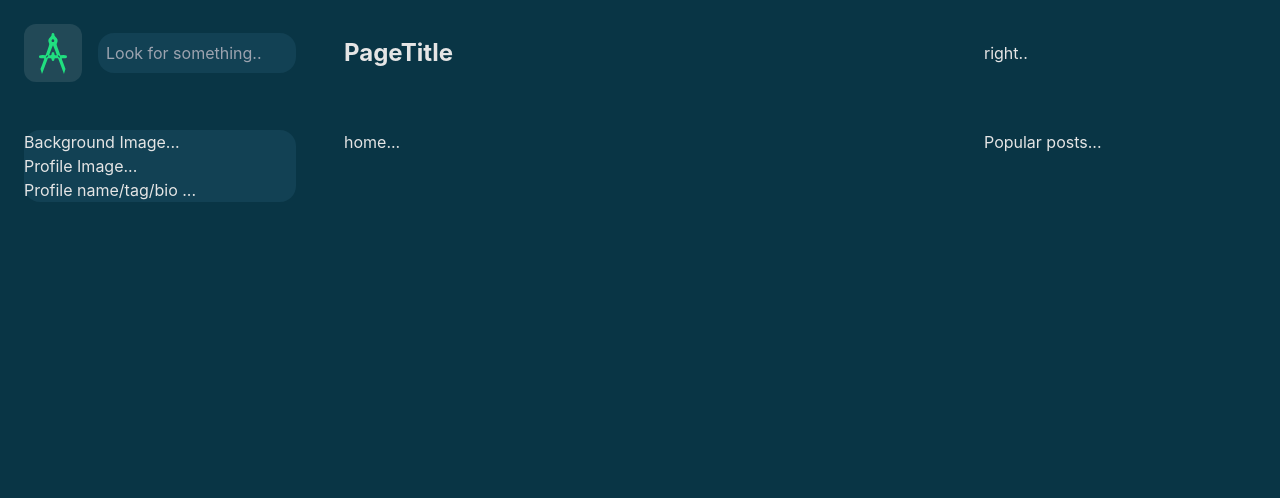
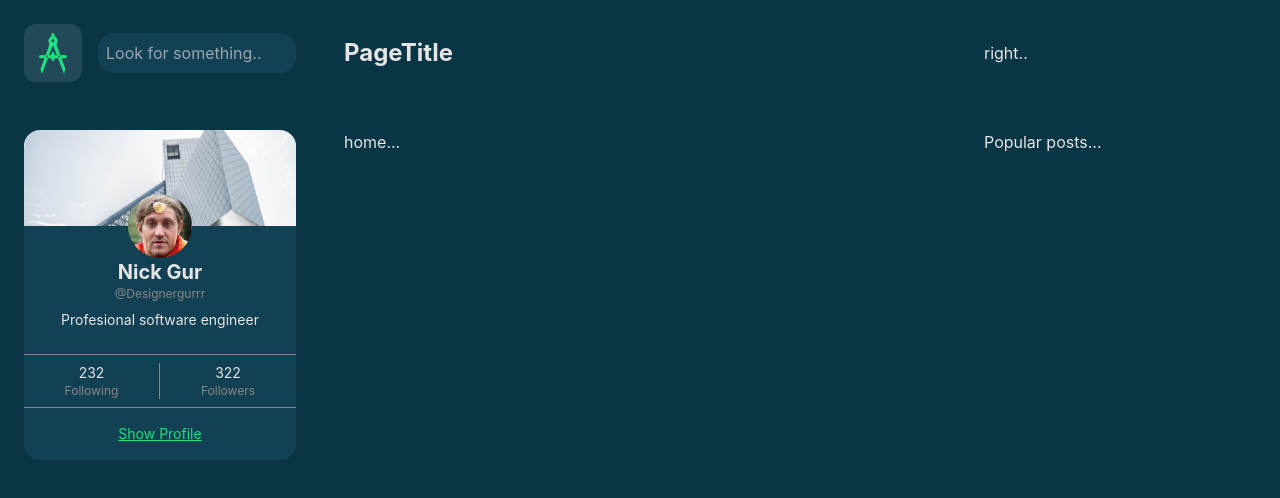
Before and after one commit to orcanicman/thinkr-js, a React (Create React App) app: page / in a window 1280 px wide. Shown: the top 498 px of the page. Built offline with nearby package versions, Linux system fonts and the light colour scheme.

Commit message:
Styling profile component

```diff
--- a/src/layouts/components/TopBar/Profile.tsx
+++ b/src/layouts/components/TopBar/Profile.tsx
@@ -1,10 +1,39 @@
+import TestImage from "../../../assets/test_background_img.jpg";
+import ProfileImage from "../../../assets/Profile_Image.png";
+
 export const Profile = () => {
   return (
-    <div className="flex">
-      <div className="bg-darkTransparentHighlight w-full rounded-2xl  ">
-        <div className="">Background Image...</div>
-        <div className="">Profile Image...</div>
-        <div className="">Profile name/tag/bio ...</div>
+    <div className="flex flex-col bg-darkTransparentHighlight w-full rounded-2xl">
+      <div className="flex flex-col">
+        <img src={TestImage} className="w-full h-24 rounded-t-2xl" />
+        <img
+          src={ProfileImage}
+          className="w-16 h-16 rounded-2xl mx-auto -mt-8"
+        />
+      </div>
+      <div className="border-b border-b-gray text-center">
+        <div className="text-xl font-bold">Nick Gur</div>
+        <div className="text-gray text-xs mb-2">@Designergurrr</div>
+        <div className="text-center text-sm mb-6">
+          Profesional software engineer
+        </div>
+      </div>
+
+      <div className="flex text-center">
+        <div className="basis-1/2  border-r border-r-gray mt-2 mb-2 text-sm">
+          232
+          <div className="basis-1/2 text-gray text-xs">Following</div>
+        </div>
+
+        <div className="basis-1/2 text-sm mt-2">
+          322
+          <div className="basis-1/2 text-gray text-xs">Followers</div>
+        </div>
+      </div>
+      <div className="border-t border-t-gray p-4 w-full justify-center flex">
+        <a className="underline text-green cursor-pointer text-sm">
+          Show Profile
+        </a>
       </div>
     </div>
   );
--- /dev/null
+++ b/src/types/globals.d.ts
@@ -0,0 +1,2 @@
+declare module "*.jpg";
+declare module "*.png";
```
Also changed, not shown: src/assets/Profile_Image.png (added), src/assets/test_background_img.jpg (added).
